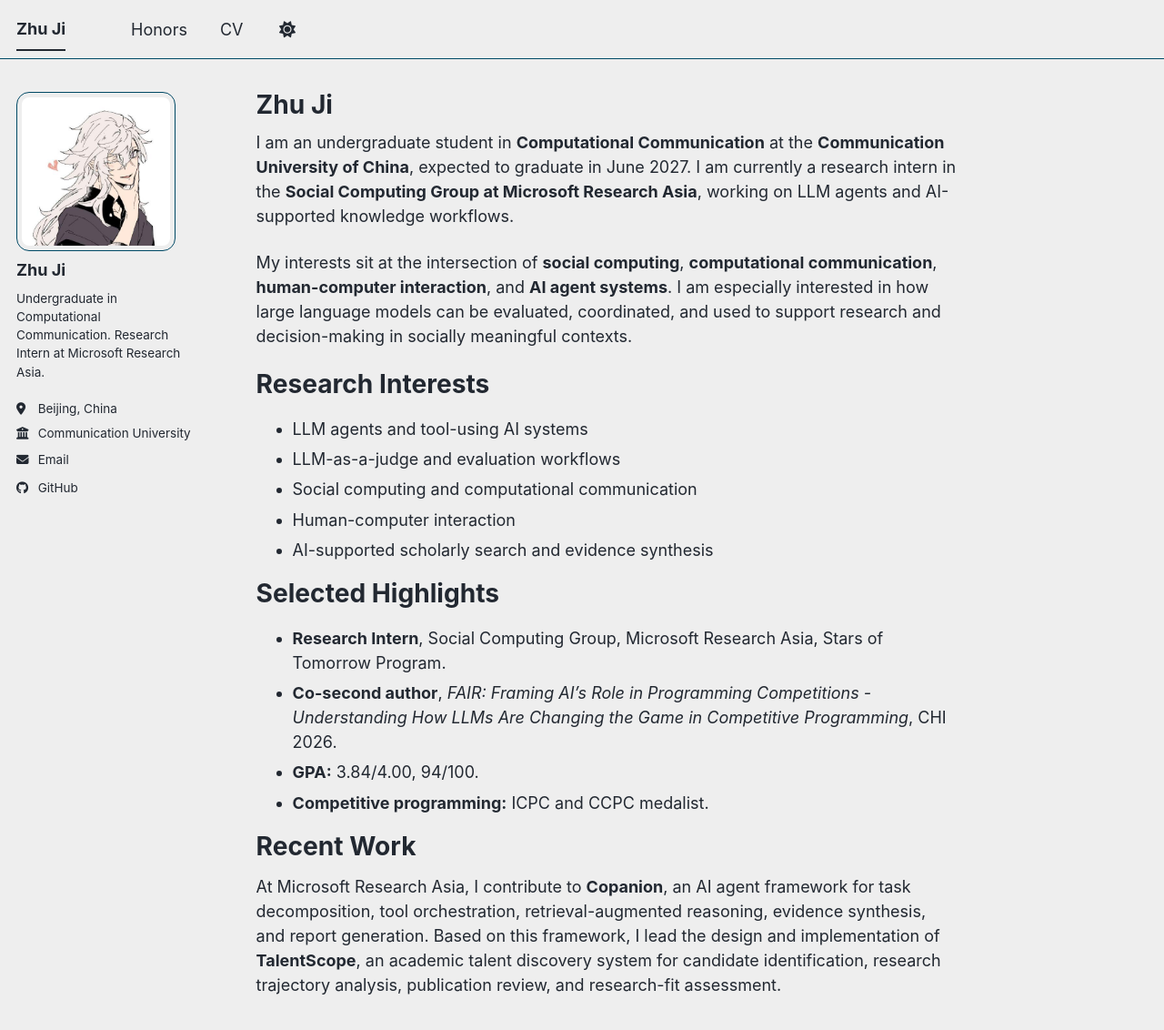
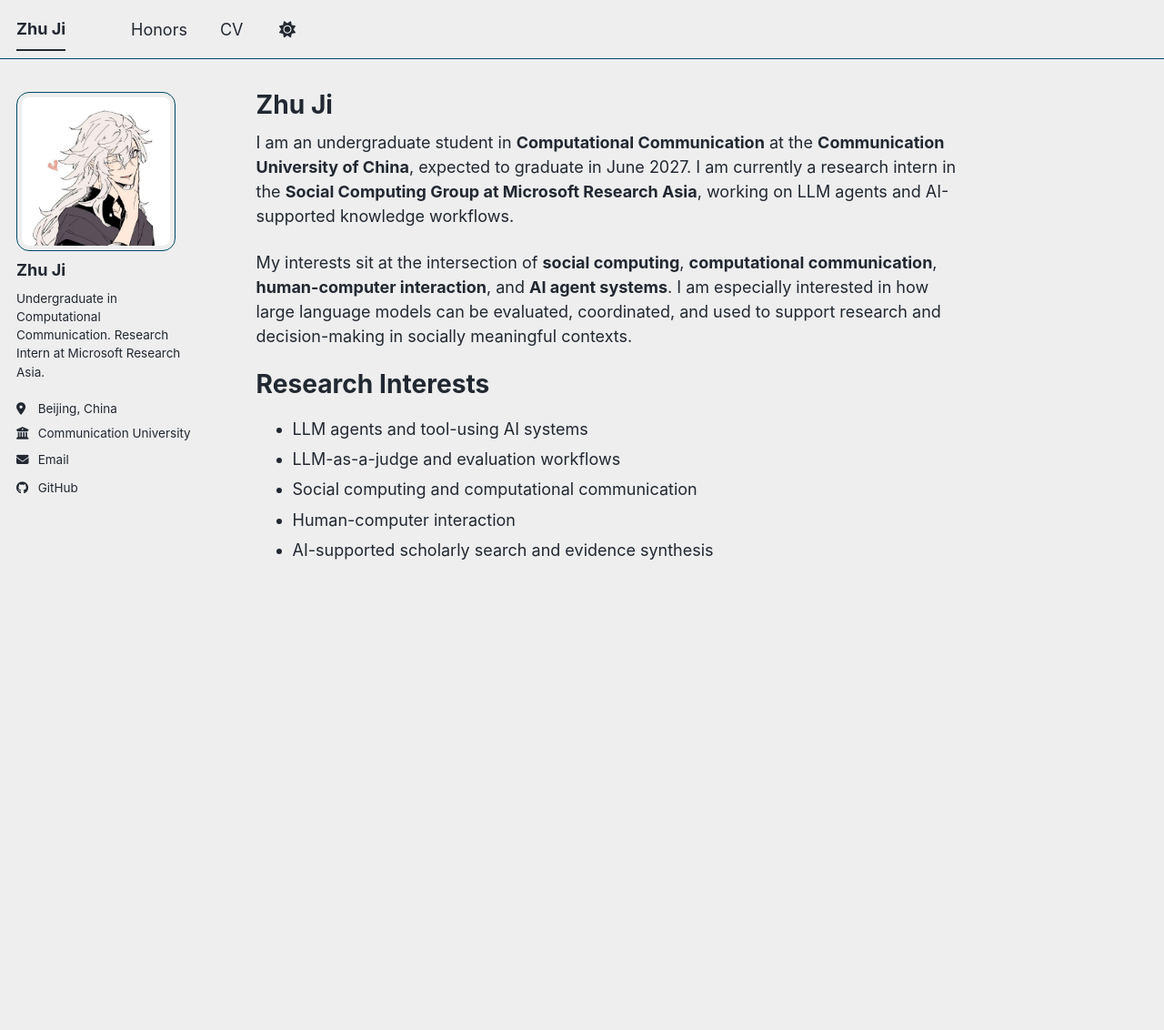
Before and after one commit to ANeutrin0/ANeutrin0.github.io, a Jekyll site: the page built from _pages/about.md, in a window 1280 px wide and 1147 px high. Shown: the top 1132 px of the window at 91% size. Built offline with Jekyll 4.4.1, drawn with Linux system fonts in a browser that asks for light colours; a style sheet for code colours, icons or effects is not loaded.

Commit message:
Trim homepage highlights

```diff
--- a/_pages/about.md
+++ b/_pages/about.md
@@ -19,16 +19,3 @@
 - Social computing and computational communication
 - Human-computer interaction
 - AI-supported scholarly search and evidence synthesis
-
-Selected Highlights
-======
-
-- **Research Intern**, Social Computing Group, Microsoft Research Asia, Stars of Tomorrow Program.
-- **Co-second author**, *FAIR: Framing AI's Role in Programming Competitions - Understanding How LLMs Are Changing the Game in Competitive Programming*, CHI 2026.
-- **GPA:** 3.84/4.00, 94/100.
-- **Competitive programming:** ICPC and CCPC medalist.
-
-Recent Work
-======
-
-At Microsoft Research Asia, I contribute to **Copanion**, an AI agent framework for task decomposition, tool orchestration, retrieval-augmented reasoning, evidence synthesis, and report generation. Based on this framework, I lead the design and implementation of **TalentScope**, an academic talent discovery system for candidate identification, research trajectory analysis, publication review, and research-fit assessment.
```
